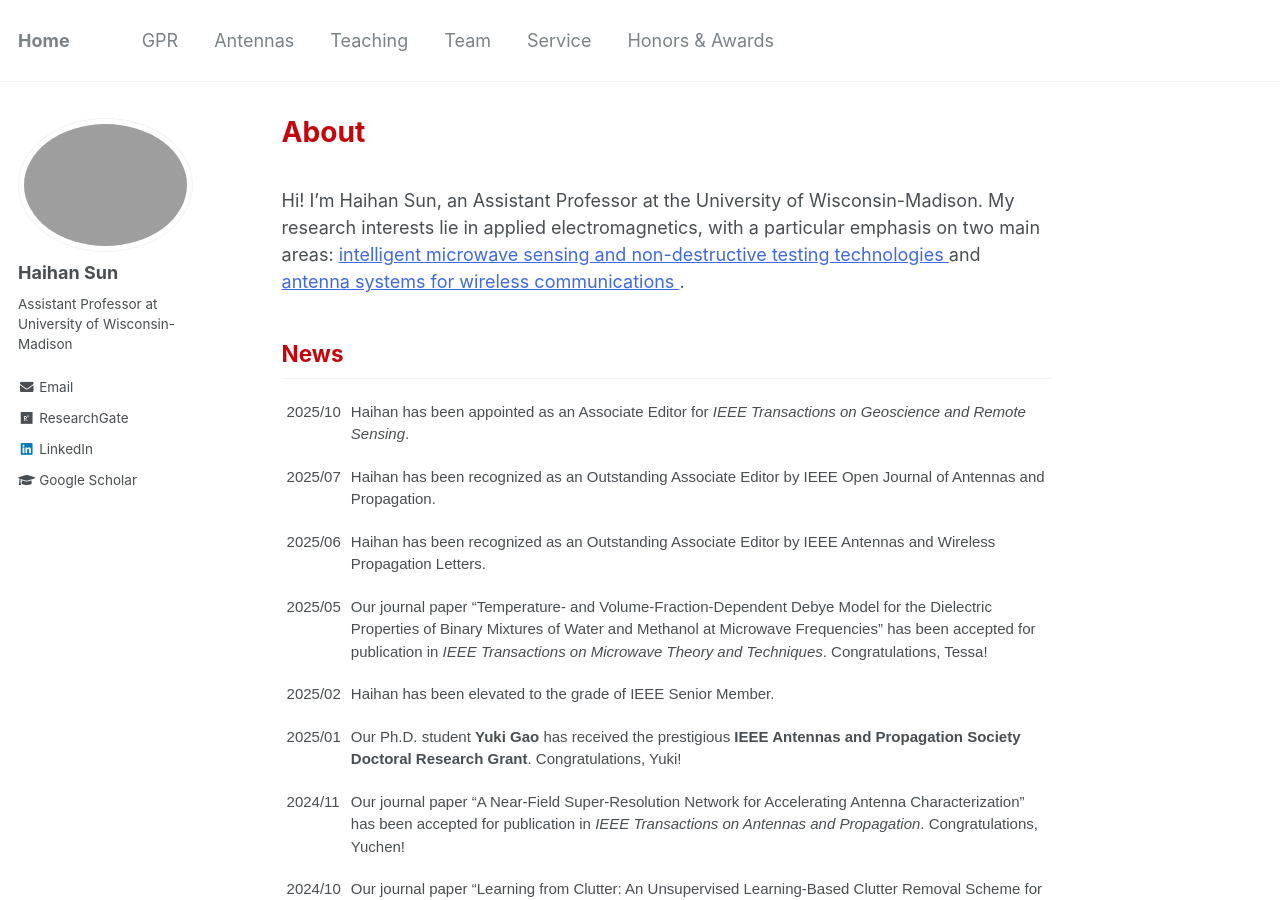
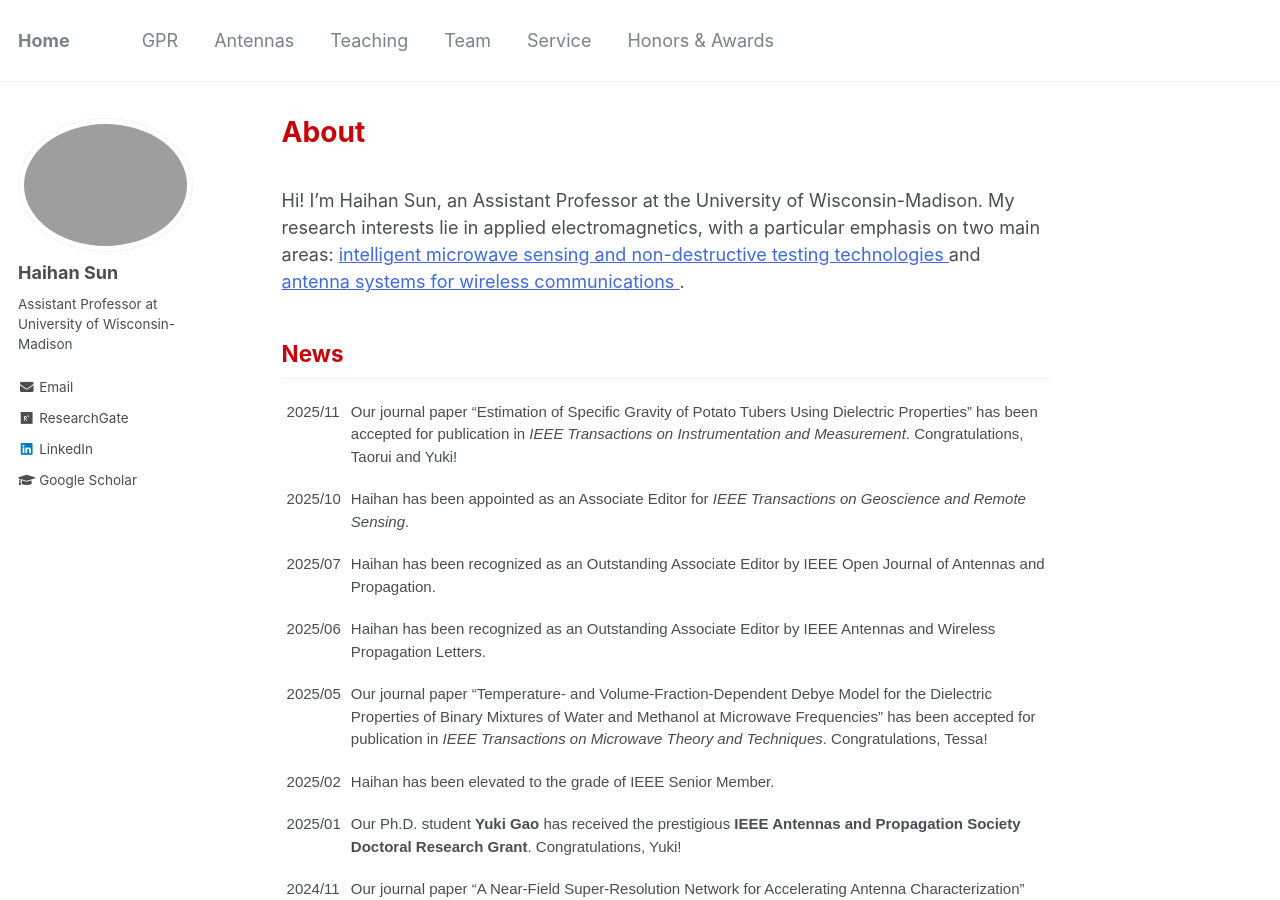
Before and after one commit to Haihan-Sun/Haihan-Sun.github.io, a Jekyll site: the page built from _pages/about.md, in a window 1280 px wide and 900 px high. Built offline with Jekyll 4.4.1, drawn with Linux system fonts in a browser that asks for light colours.

Commit message:
Update about.md

```diff
--- a/_pages/about.md
+++ b/_pages/about.md
@@ -27,6 +27,12 @@ Hi! I'm Haihan Sun, an Assistant Professor at the University of Wisconsin-Madiso
 ------
 <table class="tg">
 <tbody>
+
+
+<tr>
+    <td class="tg-ko0z">2025/11</td>
+    <td class="tg-ko0z">Our journal paper “Estimation of Specific Gravity of Potato Tubers Using Dielectric Properties” has been accepted for publication in <i>IEEE Transactions on Instrumentation and Measurement</i>. Congratulations, Taorui and Yuki! </td>
+</tr>
 
 <tr>
     <td class="tg-ko0z">2025/10</td>
```
